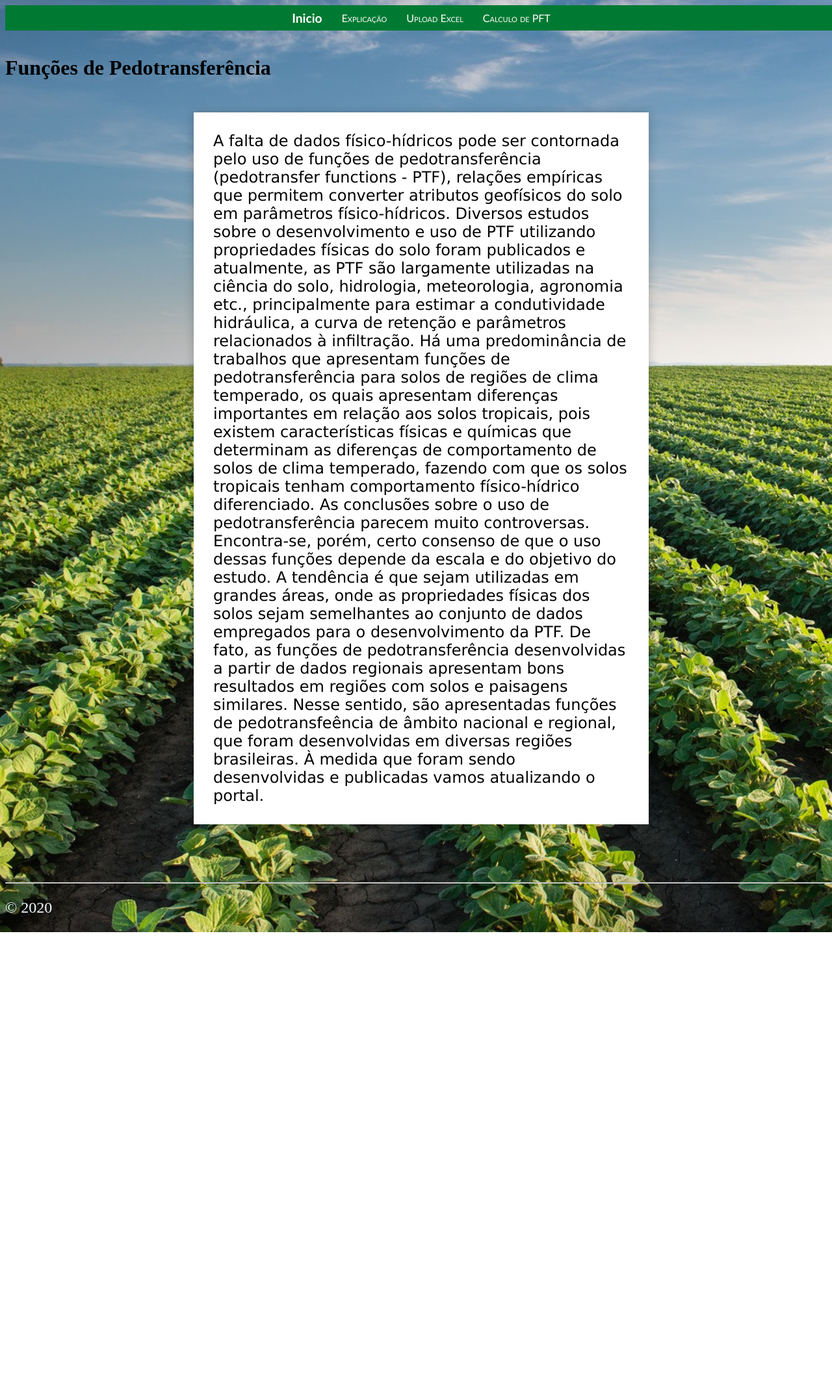
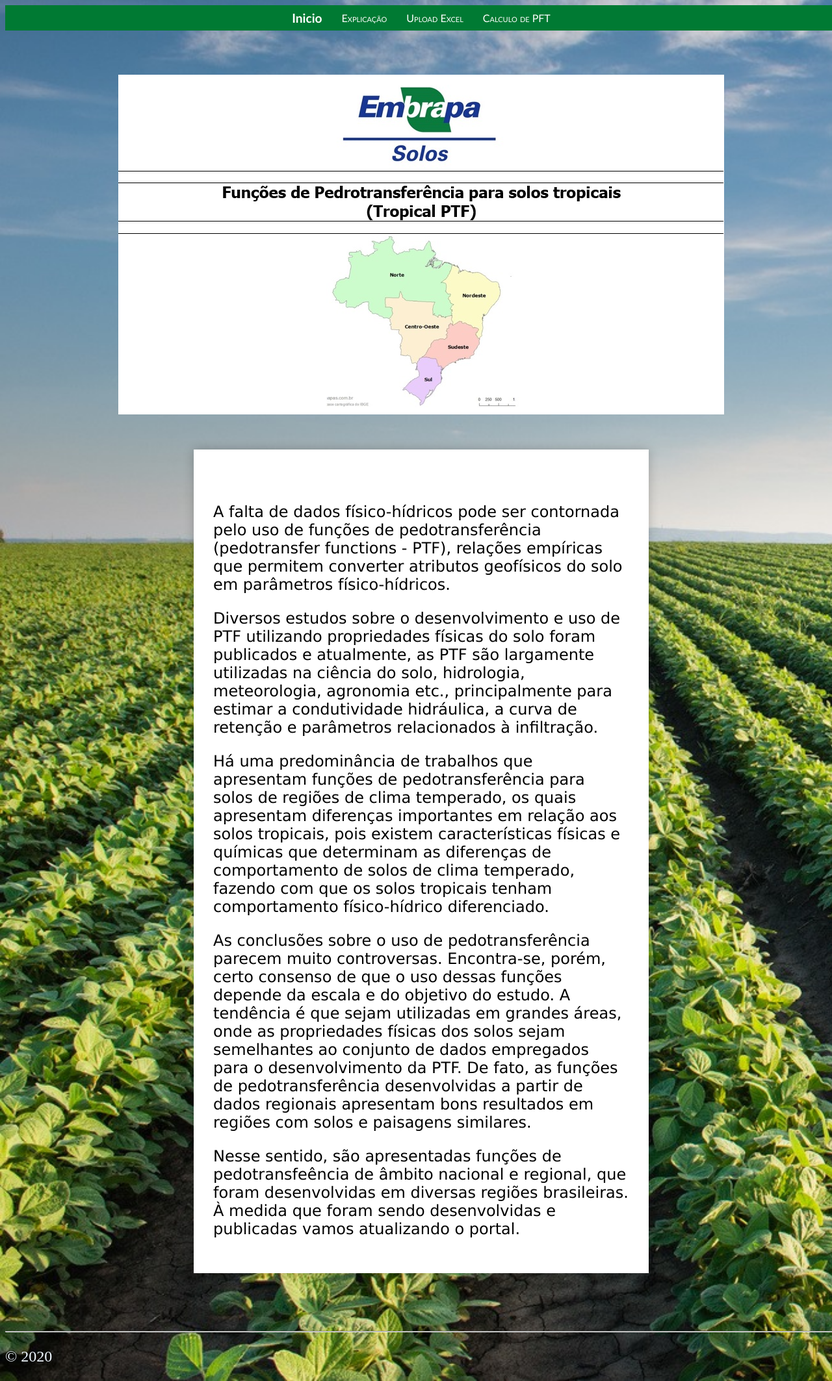
Before and after one commit to HeltonFalcao99/agua, a Django app: page /aguadisponivel/explicacao/ in a window 1280 px wide. Shown: the whole page at 65% size. Before the commit the page ends 1435 px from the top, so only its background shows below. Run offline with Django 3.2, Linux system fonts and the light colour scheme.

Commit message:
ajuste da explicacao

```diff
--- a/aguadisponivel/static/aguadisponivel/simples.css
+++ b/aguadisponivel/static/aguadisponivel/simples.css
@@ -55,6 +55,11 @@
 	color: aliceblue;
 	text-shadow: #003087;
 	font-size: 1.5em ;
+}
+.explicacao_img{
+	text-align: center;
+	margin: 50px auto;
+
 }
 body{
 
--- a/aguadisponivel/templates/aguadisponivel/explicando.html
+++ b/aguadisponivel/templates/aguadisponivel/explicando.html
@@ -6,15 +6,21 @@
 <link rel="stylesheet"  href="{% static 'aguadisponivel/simples.css' %}"/>
 {% endblock %}
 {% block content %}
-<h1>Funções de Pedotransferência</h1>
+
+<div class="explicacao_img" >
+    <img src= "{% static 'aguadisponivel/funcoes_de_pedotransferencia.jpg' %}" alt="Funções de Pedrotransferencia para solos tropicais
+(Tropical PTF)"  >
+</div>
 
 <div class="form-style-8" id="seg"  >
-<span>A falta de dados físico-hídricos pode ser contornada pelo uso de funções de pedotransferência (pedotransfer functions - PTF), relações empíricas que permitem converter atributos geofísicos do solo em parâmetros físico-hídricos.
-Diversos estudos sobre o desenvolvimento e uso de PTF utilizando propriedades físicas do solo foram publicados e atualmente, as PTF são largamente utilizadas na ciência do solo, hidrologia, meteorologia, agronomia etc., principalmente para estimar a condutividade hidráulica, a curva de retenção e parâmetros relacionados à infiltração.
-Há uma predominância de trabalhos que apresentam funções de pedotransferência para solos de regiões de clima temperado, os quais apresentam diferenças importantes em relação aos solos tropicais, pois existem características físicas e químicas que determinam as diferenças de comportamento de solos de clima temperado, fazendo com que os solos tropicais tenham comportamento físico-hídrico diferenciado.
-As conclusões sobre o uso de pedotransferência parecem muito controversas. Encontra-se, porém, certo consenso de que o uso dessas funções depende da escala e do objetivo do estudo. A tendência é que sejam utilizadas em grandes áreas, onde as propriedades físicas dos solos sejam semelhantes ao conjunto de dados empregados para o desenvolvimento da PTF. De fato, as funções de pedotransferência desenvolvidas a partir de dados regionais apresentam bons resultados em regiões com solos e paisagens similares.
-Nesse sentido, são apresentadas funções de pedotransfeência de âmbito nacional e regional, que foram desenvolvidas em diversas regiões brasileiras. À medida que foram sendo desenvolvidas e publicadas vamos atualizando o portal.
-</span>
+
+</br>
+<p>      A falta de dados físico-hídricos pode ser contornada pelo uso de funções de pedotransferência (pedotransfer functions - PTF), relações empíricas que permitem converter atributos geofísicos do solo em parâmetros físico-hídricos.</p>
+<p>      Diversos estudos sobre o desenvolvimento e uso de PTF utilizando propriedades físicas do solo foram publicados e atualmente, as PTF são largamente utilizadas na ciência do solo, hidrologia, meteorologia, agronomia etc., principalmente para estimar a condutividade hidráulica, a curva de retenção e parâmetros relacionados à infiltração.</p>
+<p>      Há uma predominância de trabalhos que apresentam funções de pedotransferência para solos de regiões de clima temperado, os quais apresentam diferenças importantes em relação aos solos tropicais, pois existem características físicas e químicas que determinam as diferenças de comportamento de solos de clima temperado, fazendo com que os solos tropicais tenham comportamento físico-hídrico diferenciado.</p>
+<p>      As conclusões sobre o uso de pedotransferência parecem muito controversas. Encontra-se, porém, certo consenso de que o uso dessas funções depende da escala e do objetivo do estudo. A tendência é que sejam utilizadas em grandes áreas, onde as propriedades físicas dos solos sejam semelhantes ao conjunto de dados empregados para o desenvolvimento da PTF. De fato, as funções de pedotransferência desenvolvidas a partir de dados regionais apresentam bons resultados em regiões com solos e paisagens similares. </p>
+<p>      Nesse sentido, são apresentadas funções de pedotransfeência de âmbito nacional e regional, que foram desenvolvidas em diversas regiões brasileiras. À medida que foram sendo desenvolvidas e publicadas vamos atualizando o portal.</p>
+
 </div>
 
 
```
Also changed, not shown: aguadisponivel/static/aguadisponivel/funcoes_de_pedotransferencia.jpg (added).
